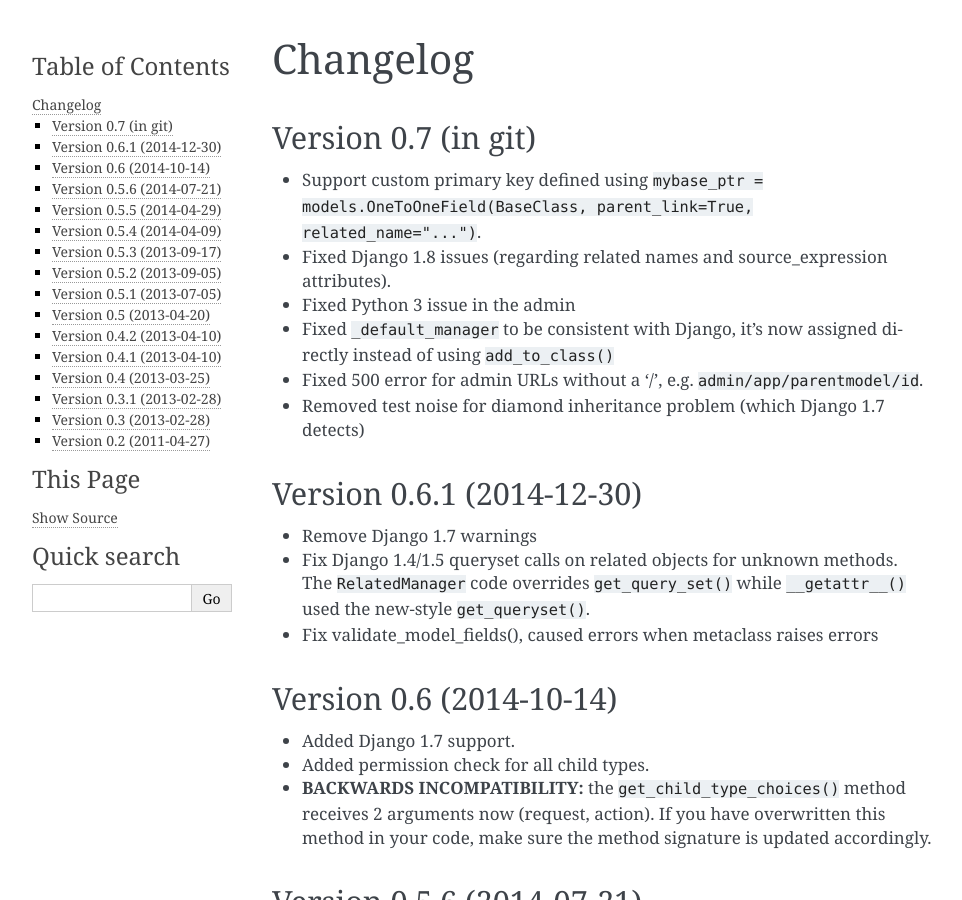
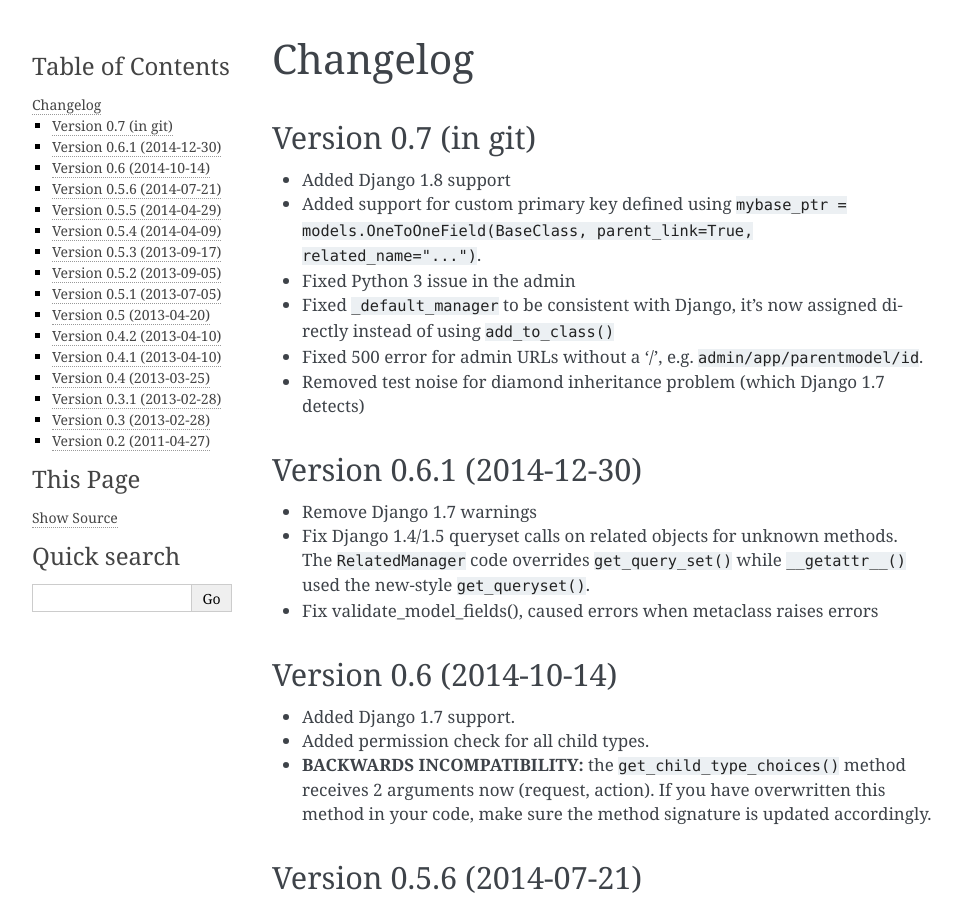
Before and after one commit to jazzband/django-polymorphic, a Sphinx documentation site: the page built from docs/changelog.rst, in a window 1280 px wide and 900 px high. Shown: the whole window, without its empty margins (148-1110 px from the left). Built offline with Sphinx 7.4.7, drawn with Linux system fonts in a browser that asks for light colours.

Commit message:
Brush up changelog a bit more

```diff
--- a/docs/changelog.rst
+++ b/docs/changelog.rst
@@ -4,8 +4,8 @@
 Version 0.7 (in git)
 --------------------
 
-* Support custom primary key defined using ``mybase_ptr = models.OneToOneField(BaseClass, parent_link=True, related_name="...")``.
-* Fixed Django 1.8 issues (regarding related names and source_expression attributes).
+* Added Django 1.8 support
+* Added support for custom primary key defined using ``mybase_ptr = models.OneToOneField(BaseClass, parent_link=True, related_name="...")``.
 * Fixed Python 3 issue in the admin
 * Fixed ``_default_manager`` to be consistent with Django, it's now assigned directly instead of using ``add_to_class()``
 * Fixed 500 error for admin URLs without a '/', e.g. ``admin/app/parentmodel/id``.
```
